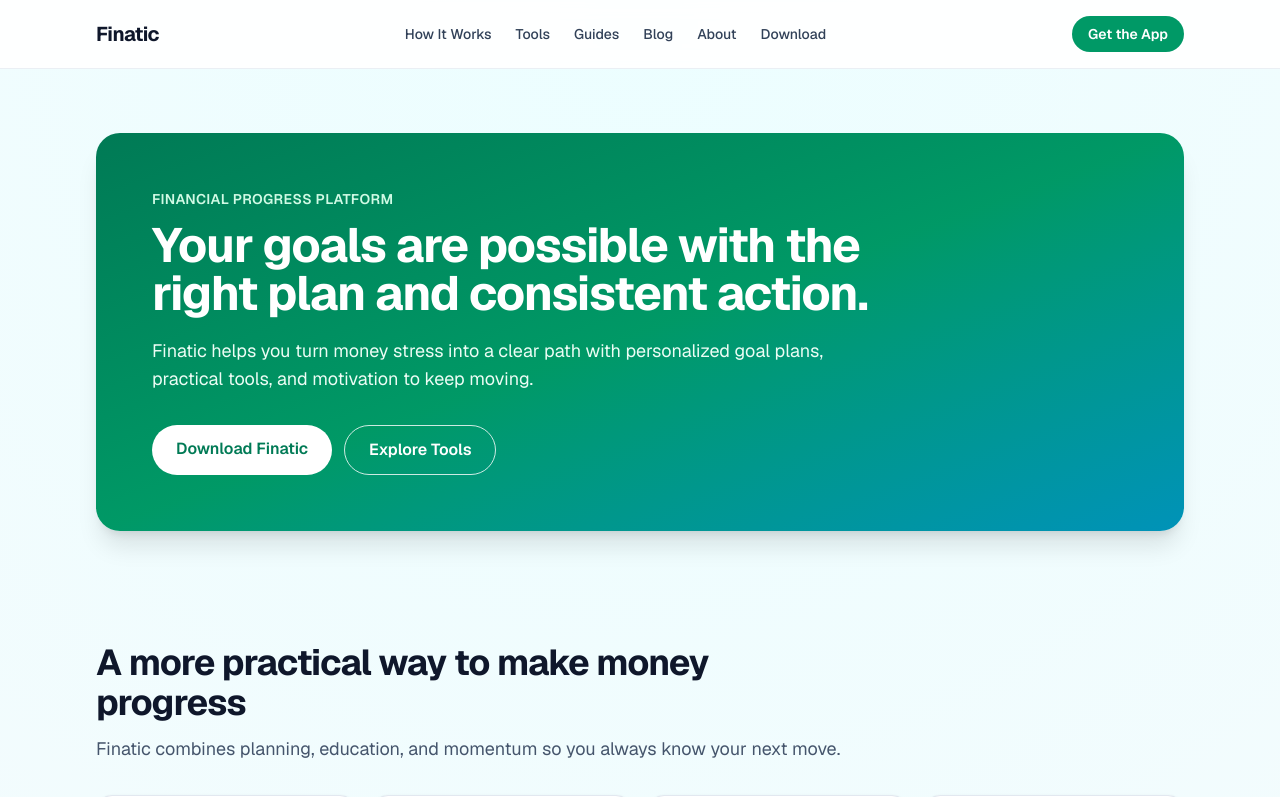
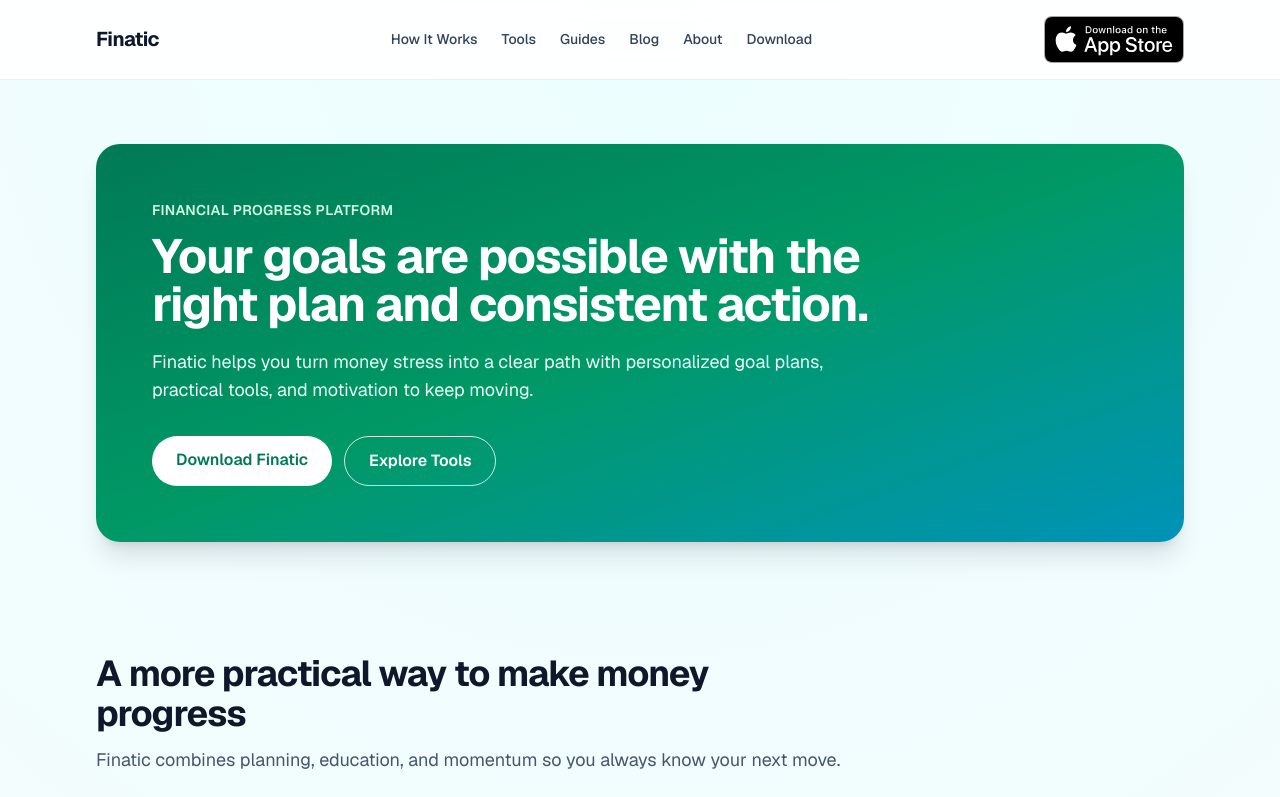
Before and after one commit to SY227/finatic-platform-prototype, a Next.js app: page / in a window 1280 px wide. Shown: the top 797 px of the page. Built offline with nearby package versions, Linux system fonts and the light colour scheme.

Commit message:
Use App Store badge in navbar CTA

```diff
--- a/components/Navbar.tsx
+++ b/components/Navbar.tsx
@@ -1,5 +1,6 @@
+import Image from "next/image";
 import Link from "next/link";
-import { NAV_LINKS } from "@/lib/site";
+import { APP_STORE_URL, NAV_LINKS } from "@/lib/site";
 
 export function Navbar() {
   return (
@@ -20,10 +21,13 @@
           ))}
         </nav>
         <Link
-          href="/download"
-          className="rounded-full bg-emerald-600 px-4 py-2 text-sm font-semibold text-white transition hover:bg-emerald-700"
+          href={APP_STORE_URL}
+          target="_blank"
+          rel="noopener noreferrer"
+          aria-label="Download Finatic on the App Store"
+          className="inline-flex rounded-xl transition hover:opacity-90 focus-visible:outline-none focus-visible:ring-2 focus-visible:ring-emerald-600 focus-visible:ring-offset-2"
         >
-          Get the App
+          <Image src="/download/app_download.svg" alt="Download on the App Store" width={140} height={46} />
         </Link>
       </div>
     </header>
```
